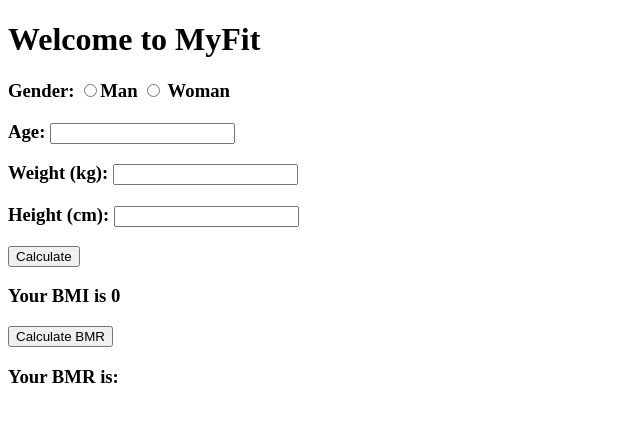
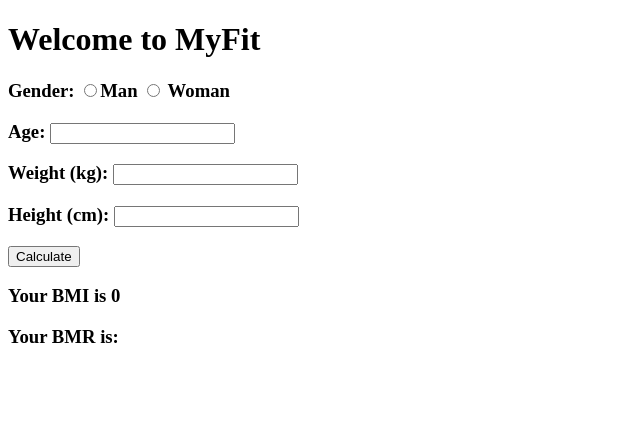
Before and after one commit to ChiaoYuLu/myFit, an Angular app: page / in a window 1280 px wide. Shown: the top 422 px of the page, without its empty margins (0-640 px from the left). Built offline with nearby package versions, Linux system fonts and the light colour scheme.

Commit message:
BMRCaculater inside BMICalculate

```diff
--- a/src/app/app.component.html
+++ b/src/app/app.component.html
@@ -9,6 +9,5 @@
   <h3>Height (cm): <input type="text" [(ngModel)]="height"> </h3>
   <button (click) = "BMICalculate()">Calculate</button>
   <h3>Your BMI is <label>{{bmi}}</label></h3>
-  <button (click)="BMRCaculate()">Calculate BMR</button>
   <h3>Your BMR is: <label>{{bmr}}</label> </h3>
 </div>
--- a/src/app/app.component.ts
+++ b/src/app/app.component.ts
@@ -25,6 +25,7 @@
     if (this.weight && this.height){
       this.bmi = (this.weight / ((this.height * this.height)/10000)).toFixed(1);
     }
+    this.BMRCaculate();
   }
 
   BMRCaculate(){
```
